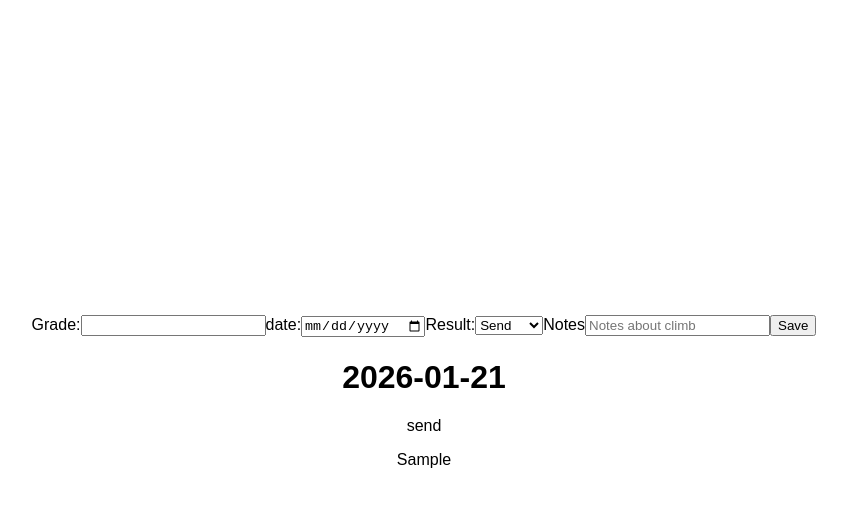
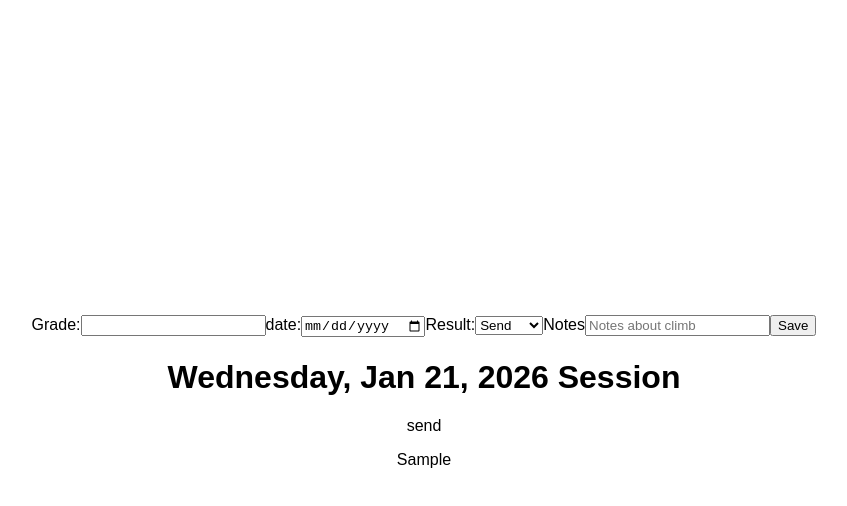
Before and after one commit to Alto0327/Bouldering-Tracker, a React (Vite) app: page / in a window 1280 px wide. Both pictures are taken after typing "Sample", "Sample" into the empty fields and a click on the button "Save". Shown: the top 506 px of the page, without its empty margins (216-1063 px from the left). Built offline with nearby package versions, Linux system fonts and the light colour scheme.

Commit message:
Refactor: Date formatting UX

```diff
--- a/src/features/climbs/components/SessionGroup.jsx
+++ b/src/features/climbs/components/SessionGroup.jsx
@@ -1,10 +1,18 @@
 import ClimbItem from "./ClimbItem"
 
 export default function SessionGroup({sessions}){
-    // console.log(sessions)
+    function formatDate(isoDate) {
+        return new Date(isoDate).toLocaleDateString("en-US", {
+            weekday: "long",
+            month: "short",
+            day: "numeric",
+            year: "numeric",
+        })
+    }
+
     const sessionElement = sessions.map(session =>(
         <div key={session.date}>
-            <h1>{session.date}</h1>
+            <h1>{formatDate(session.date)} Session</h1>
             {session.climbs.map(climb =>
                 <ClimbItem key={climb.id} climb={climb} />
             )}
```
